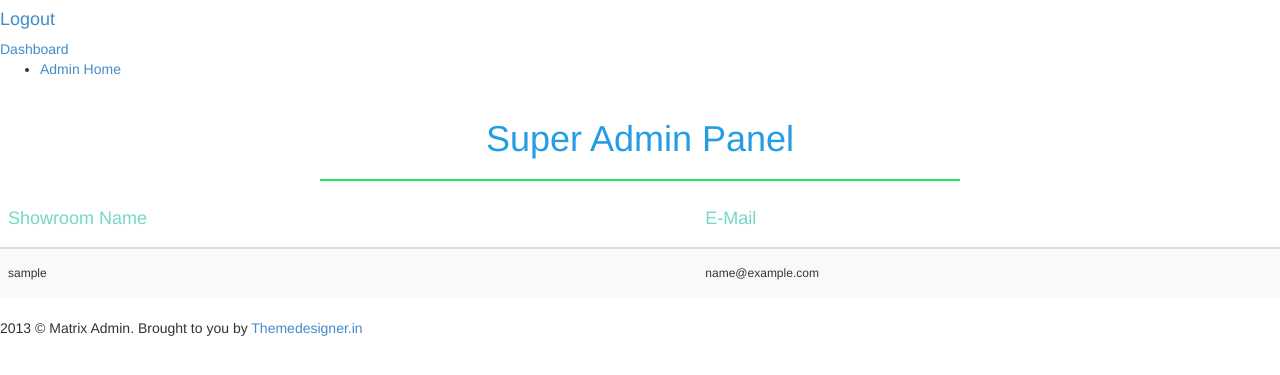
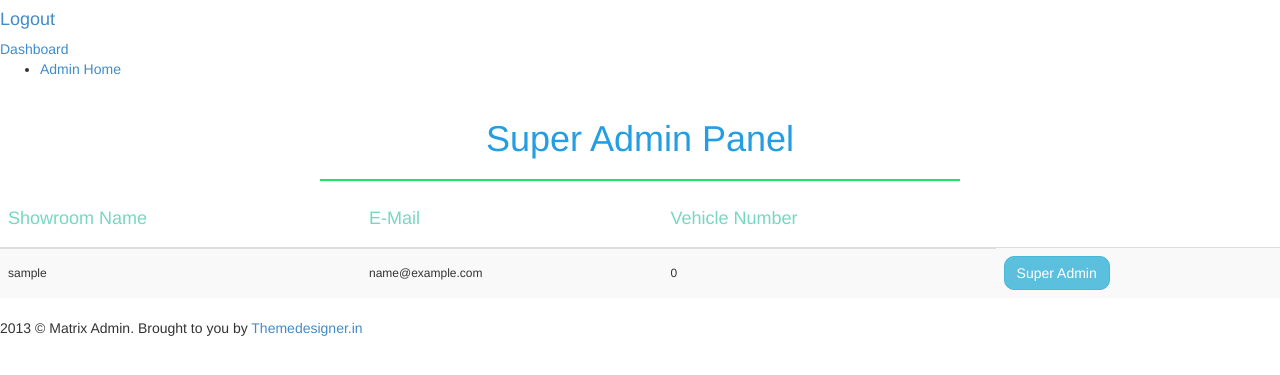
Before and after one commit to arefinrafi/Vehicle_site, a Django app: page /super_admin/ in a window 1280 px wide. Shown: the part 60-435 px from the top of the page. Run offline with Django 3.2, Linux system fonts and the light colour scheme; the visitor is signed in with stand-in values (Sample User, id 1); data comes from the database, SQL or seed files in the repository; lists and menus that the app fills with data are empty; some libraries are stand-ins or nearby versions.

Commit message:
add total vehicle

```diff
--- a/login/account/templates/account/profitsection.html
+++ b/login/account/templates/account/profitsection.html
@@ -37,8 +37,8 @@
 				<th><h6>{{profit.selling}}</h6></th>
 				<th><h6>{{profit.purchase}}</h6></th>
 				<th><h6>{{profit.result}}</h6></th>
-				<th><a href="{% url 'admin_update' id=profit.id %}" class="btn btn-success">Edit</a>
-				<a href="{% url 'admin_delete' profit.id %}" class="btn btn-danger">Delete</a></th>
+				<th><a style="border-radius:8px; width:22%;" href="{% url 'admin_update' id=profit.id %}" class="btn btn-success">Edit</a>
+				<a style="border-radius:8px;" href="{% url 'admin_delete' profit.id %}" class="btn btn-danger">Delete</a></th>
 
 <!--				 <th scope="row">{{profit.brand}}</th>-->
 <!--				<th scope="row">{{profit.model}}</th>-->
--- a/login/account/templates/account/superadmin.html
+++ b/login/account/templates/account/superadmin.html
@@ -19,6 +19,7 @@
 		<tr>
 			<th><h4 style="color: #76D7C4;">Showroom Name</h4></th>
             <th><h4 style="color: #76D7C4;">E-Mail</h4></th>
+			<th><h4 style="color: #76D7C4;">Vehicle Number</h4></th>
 		</tr>
 	  </thead>
 		{% for superadmin in superadmin %}
@@ -26,10 +27,11 @@
 			<tr>
 				<th><h6>{{superadmin.username}}</h6></th>
                 <th><h6>{{superadmin.email}}</h6></th>
+				<th><h6>{{superadmin.num_vehicle}}</h6></th>
                 {% if superadmin.is_superuser %}
-
+					 <th><a style="border-radius:10px;" class="btn btn-info">Super Admin</a></th>
                 {% else %}
-                    <th><a href="{% url 'super_admin_delete' superadmin.id %}" class="btn btn-danger">Delete</a></th>
+                    <th><a style="border-radius:8px;" href="{% url 'super_admin_delete' superadmin.id %}" class="btn btn-danger">Delete</a></th>
                 {% endif %}
 			</tr>
 		  </tbody>
--- a/login/account/views.py
+++ b/login/account/views.py
@@ -5,7 +5,7 @@ from django.contrib import messages
 from django.contrib.auth import authenticate, login, logout
 from django.contrib.auth.decorators import login_required
 from .models import User, ImageFile, Vehicle_info
-from django.db.models import Q, F, Sum
+from django.db.models import Q, F, Sum, Count
 
 
 # Create your views here.
@@ -171,7 +171,8 @@ def view_details_page(request, pk):
 
 @login_required(login_url='login')
 def super_admin(request):
-    context = {'superadmin': User.objects.all().order_by('id')}
+    superadmin = User.objects.all().annotate(num_vehicle=Count('vehicle_info'))
+    context = {'superadmin': superadmin.order_by('id')}
     return render(request, 'account/superadmin.html', context)
 
 
```
